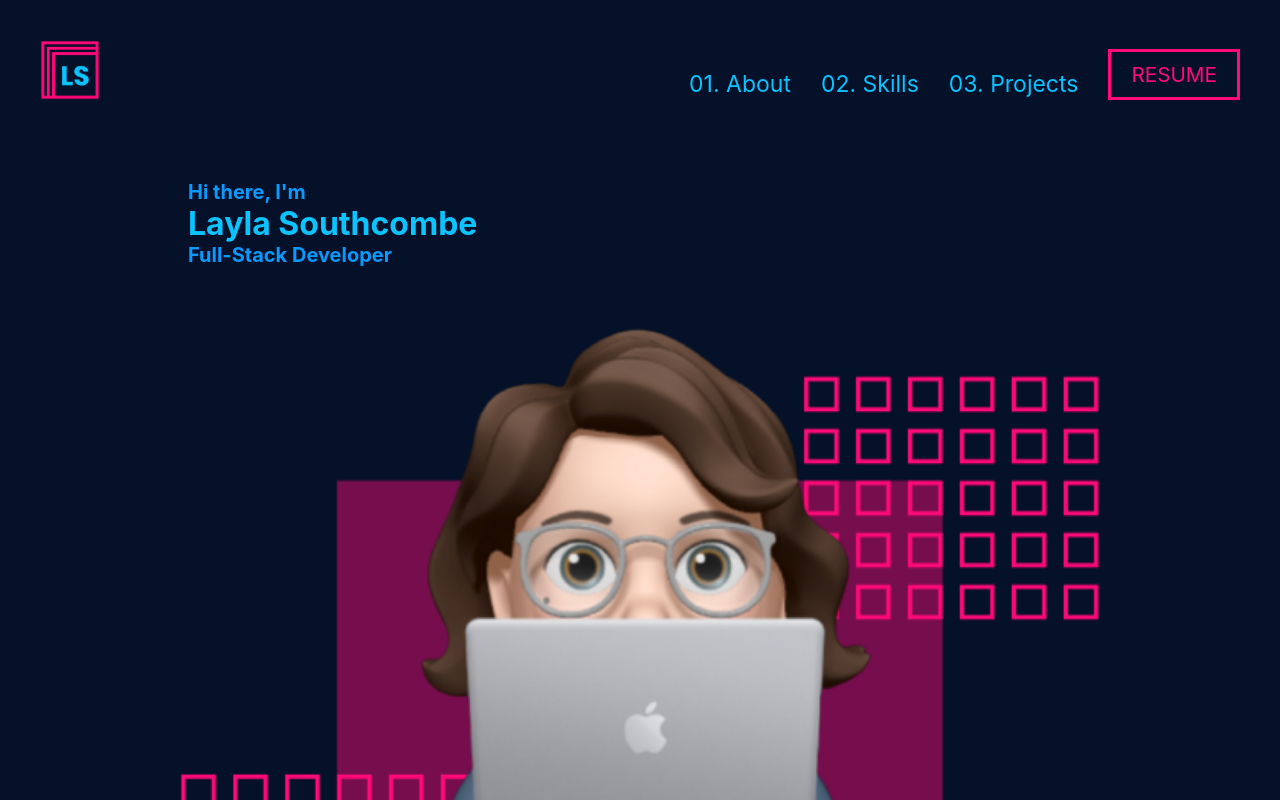
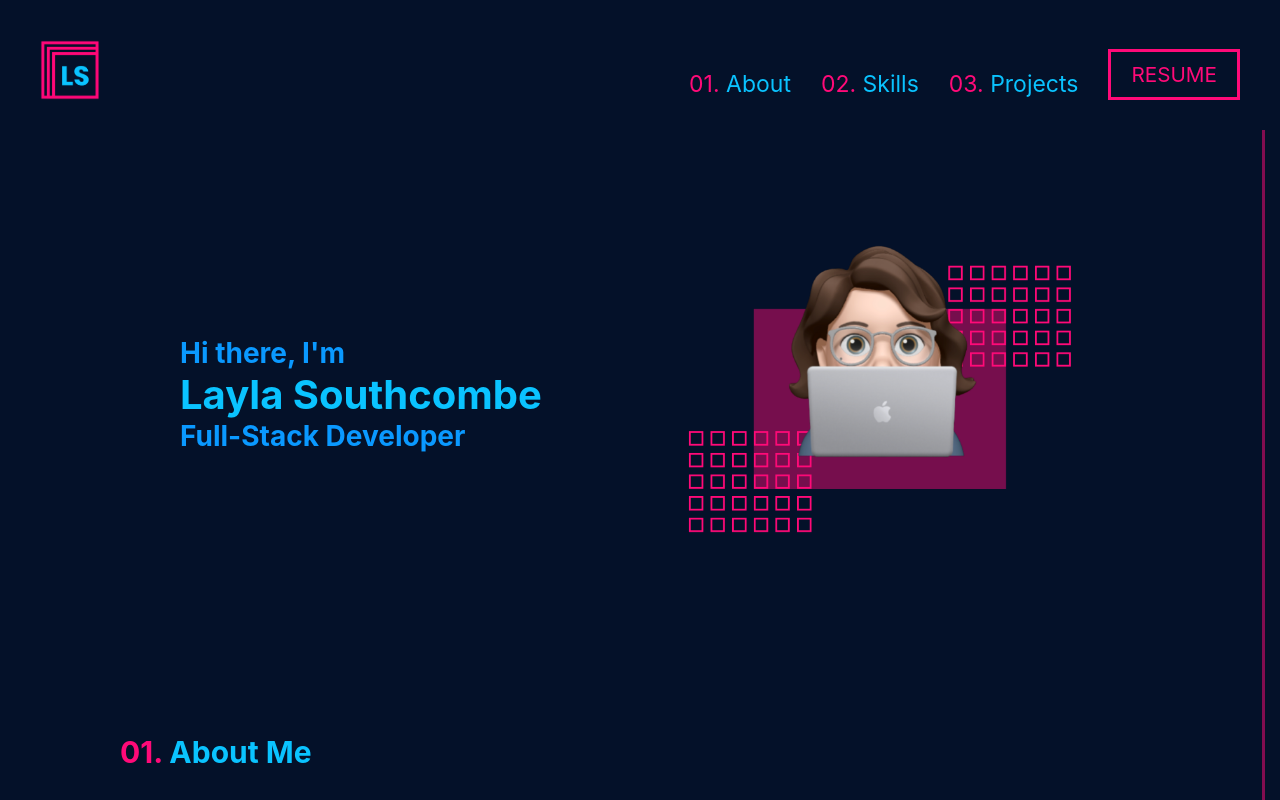
Before and after one commit to LaylaSouthcombe/Portfolio, a React (Create React App) app: page / in a window 1280 px wide. Shown: the top 800 px of the page. Built offline with nearby package versions, Linux system fonts and the light colour scheme.

Commit message:
make intro responsive for all screens

```diff
--- a/src/App.css
+++ b/src/App.css
@@ -18,59 +18,6 @@ body {
 
 .body {
   max-width: 1200px;
-  margin: 0 auto;
-}
-
-.intro {
-  width: 80%;
-  margin: 22.5vh auto 2rem auto;
-  display: grid;
-  grid-template-columns: 1fr;
-}
-
-.introText > h2 {
-  color: #0A99FF;
-  font-size: 1.25rem;
-}
-
-.introText > h1 {
-  font-size: 2rem;
-}
-
-.introText {
-  margin-bottom: 3rem;
-  margin-left: 1.75rem;
-}
-
-.memoji {
-
-}
-
-.memoji > img {
-  width: 100%;
-}
-
-/* .body {
-  max-width: 1200px;
-  margin: 0 auto;
-}
-
-.wrapper {
-  display: grid;
-  grid-template-columns: repeat(12, [col-start] 1fr);
-  position: relative;
-  width: 100%;
-  padding-top: 2rem;
-  padding-bottom: 2rem;
-}
-
-.wrapper > * {
-  grid-column: col-start / span 12;
-}
-
-.sectionDiv {
-  width: 90%;
-  max-width: 1400px;
   margin: 0 auto;
 }
 
@@ -134,6 +81,130 @@ body {
 .number {
   color: var(--accent-color);
 }
+
+
+
+.intro {
+  width: 80%;
+  margin: 7.5rem auto 2rem auto;
+  display: grid;
+  grid-template-columns: 1fr;
+}
+
+.introText > h2 {
+  color: #0A99FF;
+  font-size: 1.25rem;
+}
+
+.introText > h1 {
+  font-size: 1.75rem;
+}
+
+.introText {
+  margin-bottom: 3rem;
+  margin-left: 0.5rem;
+}
+
+.memoji {
+  max-width: 400px;
+  margin: 0 auto;
+}
+
+.memoji > img {
+  width: 100%;
+}
+
+@media (min-width: 320px) {
+  .intro {
+    margin: 8rem auto 2rem auto;
+  }
+
+  .introText > h2 {
+    font-size: 1.25rem;
+  }
+
+  .introText > h1 {
+    font-size: 2rem;
+  }
+
+  .introText {
+    margin-left: 1.5rem;
+  }
+}
+
+@media (min-width: 411px) {
+  .intro {
+    margin: 10rem auto 2rem auto;
+  }
+
+  .introText {
+    margin-left: 1.25rem;
+  }
+}
+
+@media (min-width: 768px) {
+  .intro {
+    margin: 12.5rem auto 8rem auto;
+    grid-template-columns: 1fr 1fr;
+  }
+
+  .introText {
+    margin-top: 2rem;
+  }
+
+  .introText > h2 {
+    font-size: 1.5rem;
+  }
+
+  .introText > h1 {
+    font-size: 2.25rem;
+  }
+}
+
+@media (min-width: 1024px) {
+  .intro {
+    width: 80%;
+    margin: 15rem auto 12rem auto;
+  }
+
+  .introText {
+    margin-top: 6rem;
+  }
+
+  .introText > h2 {
+    font-size: 1.75rem;
+  }
+
+  .introText > h1 {
+    font-size: 2.5rem;
+  }
+}
+
+/* .body {
+  max-width: 1200px;
+  margin: 0 auto;
+}
+
+.wrapper {
+  display: grid;
+  grid-template-columns: repeat(12, [col-start] 1fr);
+  position: relative;
+  width: 100%;
+  padding-top: 2rem;
+  padding-bottom: 2rem;
+}
+
+.wrapper > * {
+  grid-column: col-start / span 12;
+}
+
+.sectionDiv {
+  width: 90%;
+  max-width: 1400px;
+  margin: 0 auto;
+}
+
+
 
 .introText {
   width: 80%;
--- a/src/layout/NavBar/style.css
+++ b/src/layout/NavBar/style.css
@@ -7,7 +7,14 @@ header {
     font-size: 16px;
     z-index: 1;
     justify-content: right;
+    max-width: 1600px;
+    /* margin: 0 auto; */
+    right: 0;
+    left: 0;
+    margin-right: auto;
+    margin-left: auto;
 }
+
 .navLogo {
     height: 40px;
     margin-left: 15px;
```
